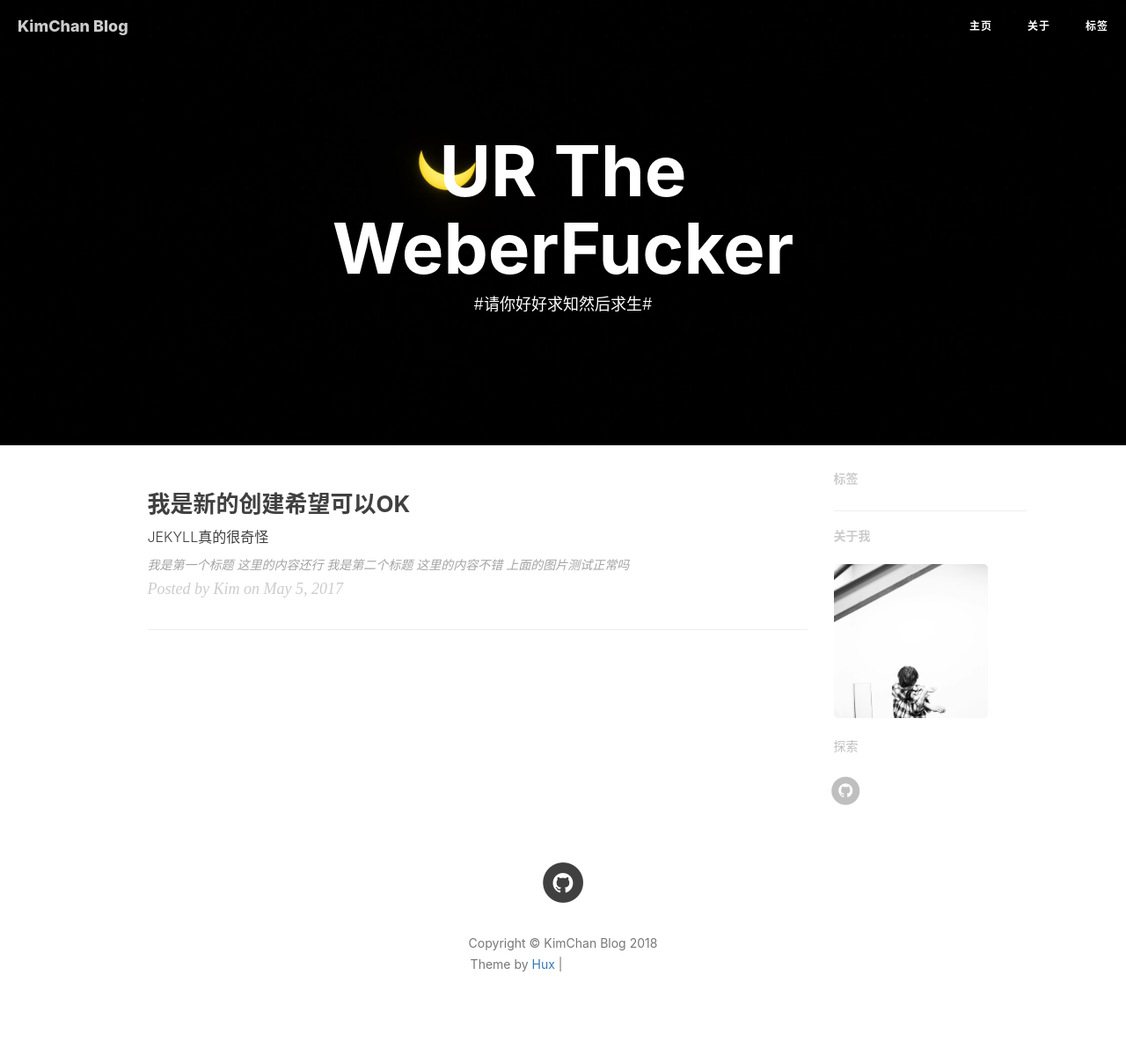
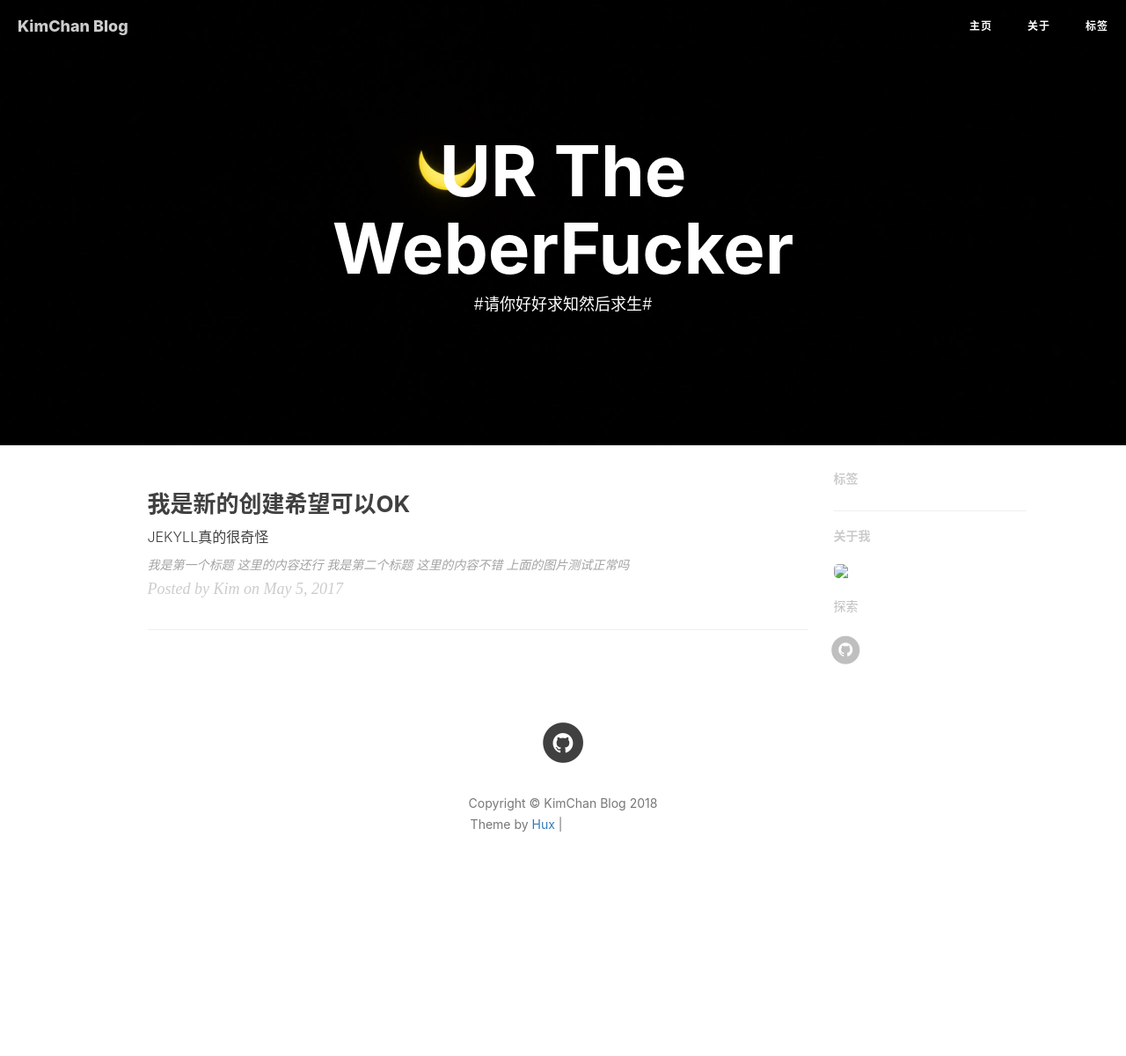
Before and after one commit to kimchances/github_static_page, a Jekyll site: the page built from index.html, in a window 1280 px wide. Shown: the whole page at 88% size. Built offline with Jekyll 4.4.1, drawn with Linux system fonts in a browser that asks for light colours; nearby versions of some CDN libraries; the list of posts is cut into pages by our own code; comment, search, counter and statistics services are not loaded; after the commit the page ends 1041 px from its top, so only the background shows below that; grey boxes are pictures that could not be loaded.

Commit message:
见招拆招

```diff
--- a/_config.yml
+++ b/_config.yml
@@ -62,7 +62,7 @@
 # Sidebar settings
 sidebar: true                           # whether or not using Sidebar.
 sidebar-about-description: "探索"
-sidebar-avatar: ./img/avatar-kim.jpg      # use absolute URL, seeing it's used in both `/` and `/about/`
+sidebar-avatar: helloworld/img/avatar-kim.jpg      # use absolute URL, seeing it's used in both `/` and `/about/`
 
 
 
--- a/js/sw-registration.js
+++ b/js/sw-registration.js
@@ -35,7 +35,7 @@
   // For security reasons, a service worker can only control the pages
   // that are in the same directory level or below it. That's why we put sw.js at ROOT level.
   navigator.serviceWorker
-    .register('/sw.js')
+    .register('helloworld/sw.js')
     .then((registration) => handleRegistration(registration))
     .catch((error) => {console.log('ServiceWorker registration failed: ', error)})
 
```
